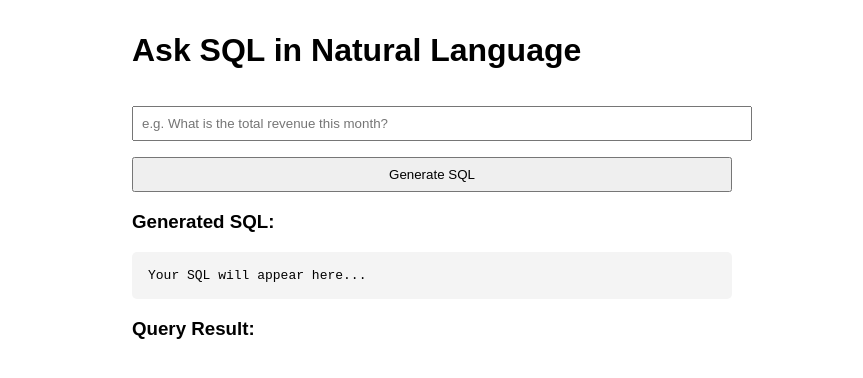
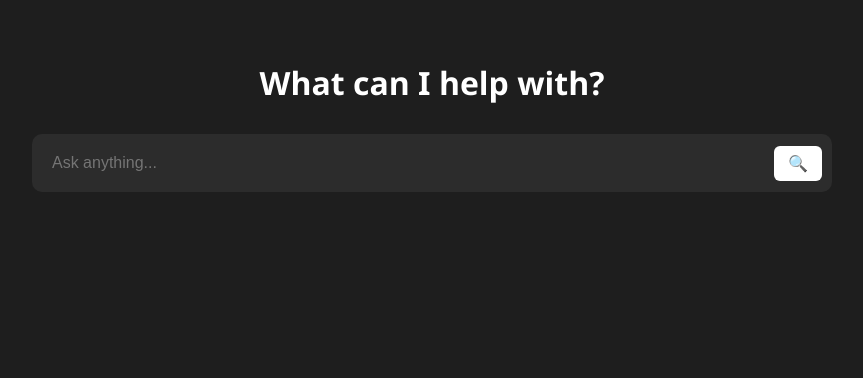
Before and after one commit to RitujaChouhan02/vanna-ai, a plain HTML site: page index.html in a window 1280 px wide. Shown: the whole page, without its empty margins (208-1071 px from the left). Drawn offline with Linux system fonts and the light colour scheme.

Commit message:
Made it look like gpt UI

```diff
--- a/index.html
+++ b/index.html
@@ -1,79 +1,22 @@
 <!DOCTYPE html>
 <html lang="en">
 <head>
-  <meta charset="UTF-8">
+  <meta charset="UTF-8" />
   <title>Ask Vanna AI</title>
-  <style>
-    body { font-family: sans-serif; max-width: 600px; margin: 2rem auto; }
-    input, button { padding: 0.5rem; width: 100%; margin-top: 1rem; }
-    pre { background: #f4f4f4; padding: 1rem; border-radius: 5px; }
-    table { width: 100%; border-collapse: collapse; margin-top: 1rem; }
-    th, td { border: 1px solid #ccc; padding: 0.5rem; text-align: left; }
-    th { background-color: #f0f0f0; }
-  </style>
+  <link rel="stylesheet" href="styles.css" />
 </head>
 <body>
-  <h1>Ask SQL in Natural Language</h1>
-  <input type="text" id="question" placeholder="e.g. What is the total revenue this month?" />
-  <button onclick="ask()">Generate SQL</button>
+  <div class="app-container">
+    <h1 class="main-heading">What can I help with?</h1>
 
-  <h3>Generated SQL:</h3>
-  <pre id="output">Your SQL will appear here...</pre>
+    <div class="input-section">
+      <input type="text" id="question" placeholder="Ask anything..." autocomplete="off" />
+      <button class="submit-btn" onclick="ask()">🔍</button>
+    </div>
 
-  <h3>Query Result:</h3>
-  <div id="result"></div>
+    <div id="chat-window" class="chat-window"></div>
+  </div>
 
-  <script>
-    async function ask() {
-      const question = document.getElementById('question').value;
-
-      try {
-        const res = await fetch('http://localhost:8000/generate-sql', {
-          method: 'POST',
-          headers: { 'Content-Type': 'application/json' },
-          body: JSON.stringify({ question })
-        });
-
-        if (!res.ok) {
-          const error = await res.json();
-          throw new Error(error.error || "Something went wrong");
-        }
-
-        const data = await res.json();
-        document.getElementById('output').innerText = data.sql || data.error;
-
-        const resultDiv = document.getElementById('result');
-        resultDiv.innerHTML = ''; // Clear previous
-
-        if (data.result && data.result.length > 0) {
-          const table = document.createElement('table');
-          table.border = 1;
-
-          // Table Header
-          const headerRow = table.insertRow();
-          Object.keys(data.result[0]).forEach(key => {
-            const cell = headerRow.insertCell();
-            cell.outerHTML = `<th>${key}</th>`;
-          });
-
-          // Table Rows
-          data.result.forEach(row => {
-            const rowElement = table.insertRow();
-            Object.values(row).forEach(value => {
-              const cell = rowElement.insertCell();
-              cell.textContent = value;
-            });
-          });
-
-          resultDiv.appendChild(table);
-        } else {
-          resultDiv.innerHTML = 'No results found or query failed.';
-        }
-      } catch (error) {
-        document.getElementById('output').innerText = `Error: ${error.message}`;
-      }
-    }
-  </script>
-
+  <script src="script.js"></script>
 </body>
 </html>
--- /dev/null
+++ b/script.js
@@ -0,0 +1,80 @@
+async function ask() {
+    const input = document.getElementById("question");
+    const question = input.value.trim();
+    if (!question) return;
+
+    const chatWindow = document.getElementById("chat-window");
+    chatWindow.innerHTML = ''; // Clear previous results
+
+    appendMessage("You asked:", question);
+    input.value = "";
+
+    try {
+      const res = await fetch("http://localhost:8000/generate-sql", {
+        method: "POST",
+        headers: { "Content-Type": "application/json" },
+        body: JSON.stringify({ question })
+      });
+
+      const data = await res.json();
+
+      if (data.sql) {
+        appendMessage("🧠 Generated SQL:", data.sql);
+      }
+
+      if (data.result && data.result.length > 0) {
+        appendTable(data.result);
+      } else {
+        appendMessage("📊 Result:", "No results found.");
+      }
+    } catch (err) {
+      appendMessage("Error:", err.message);
+    }
+  }
+
+  function appendMessage(title, content) {
+    const chatWindow = document.getElementById("chat-window");
+    const msgDiv = document.createElement("div");
+    msgDiv.className = "message";
+
+    const titleEl = document.createElement("div");
+    titleEl.className = "message-title";
+    titleEl.innerText = title;
+
+    const contentEl = document.createElement("pre");
+    contentEl.innerText = content;
+
+    msgDiv.appendChild(titleEl);
+    msgDiv.appendChild(contentEl);
+    chatWindow.appendChild(msgDiv);
+  }
+
+  function appendTable(rows) {
+    const chatWindow = document.getElementById("chat-window");
+    const container = document.createElement("div");
+    container.className = "message";
+
+    const titleEl = document.createElement("div");
+    titleEl.className = "message-title";
+    titleEl.innerText = "📊 Result:";
+
+    const table = document.createElement("table");
+    const headerRow = table.insertRow();
+    Object.keys(rows[0]).forEach(key => {
+      const th = document.createElement("th");
+      th.textContent = key;
+      headerRow.appendChild(th);
+    });
+
+    rows.forEach(row => {
+      const tr = table.insertRow();
+      Object.values(row).forEach(value => {
+        const td = tr.insertCell();
+        td.textContent = value;
+      });
+    });
+
+    container.appendChild(titleEl);
+    container.appendChild(table);
+    chatWindow.appendChild(container);
+  }
--- /dev/null
+++ b/styles.css
@@ -0,0 +1,89 @@
+body {
+  margin: 0;
+  font-family: 'Segoe UI', sans-serif;
+  background-color: #1e1e1e;
+  color: white;
+  display: flex;
+  justify-content: center;
+  align-items: flex-start;
+  padding: 40px 20px;
+  min-height: 100vh;
+}
+
+.app-container {
+  width: 100%;
+  max-width: 800px;
+}
+
+.main-heading {
+  text-align: center;
+  font-size: 2rem;
+  margin-bottom: 30px;
+}
+
+.input-section {
+  display: flex;
+  align-items: center;
+  background: #2c2c2c;
+  border-radius: 10px;
+  padding: 10px;
+  margin-bottom: 20px;
+}
+
+#question {
+  flex-grow: 1;
+  padding: 10px;
+  background: transparent;
+  border: none;
+  color: white;
+  font-size: 1rem;
+  outline: none;
+}
+
+.submit-btn {
+  background: white;
+  color: black;
+  border: none;
+  padding: 8px 14px;
+  font-size: 1rem;
+  border-radius: 6px;
+  cursor: pointer;
+  margin-left: 10px;
+}
+
+.chat-window .message {
+  background-color: #2c2c2c;
+  padding: 20px;
+  border-radius: 12px;
+  margin-bottom: 20px;
+  box-shadow: 0 2px 10px rgba(0, 0, 0, 0.4);
+}
+
+.message-title {
+  font-weight: bold;
+  margin-bottom: 10px;
+}
+
+.message pre {
+  background-color: #1e1e1e;
+  padding: 12px;
+  border-radius: 8px;
+  overflow-x: auto;
+  color: #e0e0e0;
+}
+
+table {
+  width: 100%;
+  border-collapse: collapse;
+  margin-top: 10px;
+}
+
+th, td {
+  border: 1px solid #444;
+  padding: 8px 12px;
+  text-align: left;
+}
+
+th {
+  background-color: #333;
+}
```
